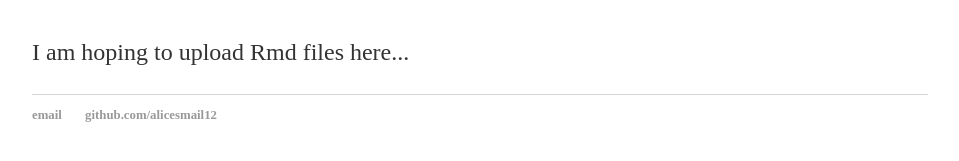
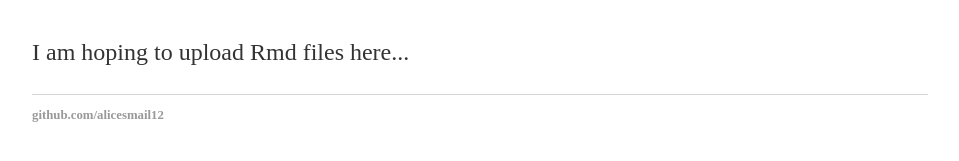
Before and after one commit to alicesmail12/alicesmail12.github.io, a Jekyll site: the page built from index.html, in a window 1280 px wide. Shown: the part 161-322 px from the top of the page, without its empty margins (160-1119 px from the left). Built offline with Jekyll 4.4.1, drawn with Linux system fonts in a browser that asks for light colours.

Commit message:
Update default.html

```diff
--- a/_layouts/default.html
+++ b/_layouts/default.html
@@ -19,7 +19,6 @@
 			</div><!-- /.container -->
 			<footer>
 	    		<ul>
-	        		<li><a href="mailto:alicesmail12@gmail.com">email</a></li>
 	        		<li><a href="https://github.com/alicesmail12">github.com/alicesmail12</a></li>
 				</ul>
 			</footer>
```
